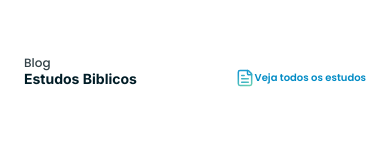
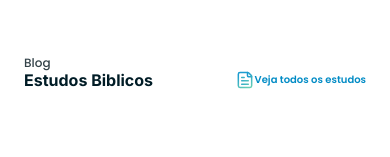
Before and after one commit to eriquyjhordan/igreja-renovada, a Next.js app: page / in a window 390 px wide. Shown: the part 1819-1976 px from the top of the page. Built offline with nearby package versions, Linux system fonts and the light colour scheme.

Commit message:
fix: blog title size

```diff
--- a/src/components/Blible/styles.module.css
+++ b/src/components/Blible/styles.module.css
@@ -67,26 +67,15 @@
   }
 
   .blogLead {
-    font-weight: 500;
     font-size: 12px;
-    line-height: 125%;
-    color: #334248;
   }
 
   .blogTitle {
-    font-weight: 700;
-    font-size: 14px;
-    line-height: 125%;
-    color: #001C26;
+    font-size: 16px;
   }
 
   .blobLink {
-    display: flex;
-    align-items: center;
-    justify-content: center;
-    font-weight: 600;
     font-size: 10px;
-    color: #008BC5;
   }
 
 }
```
